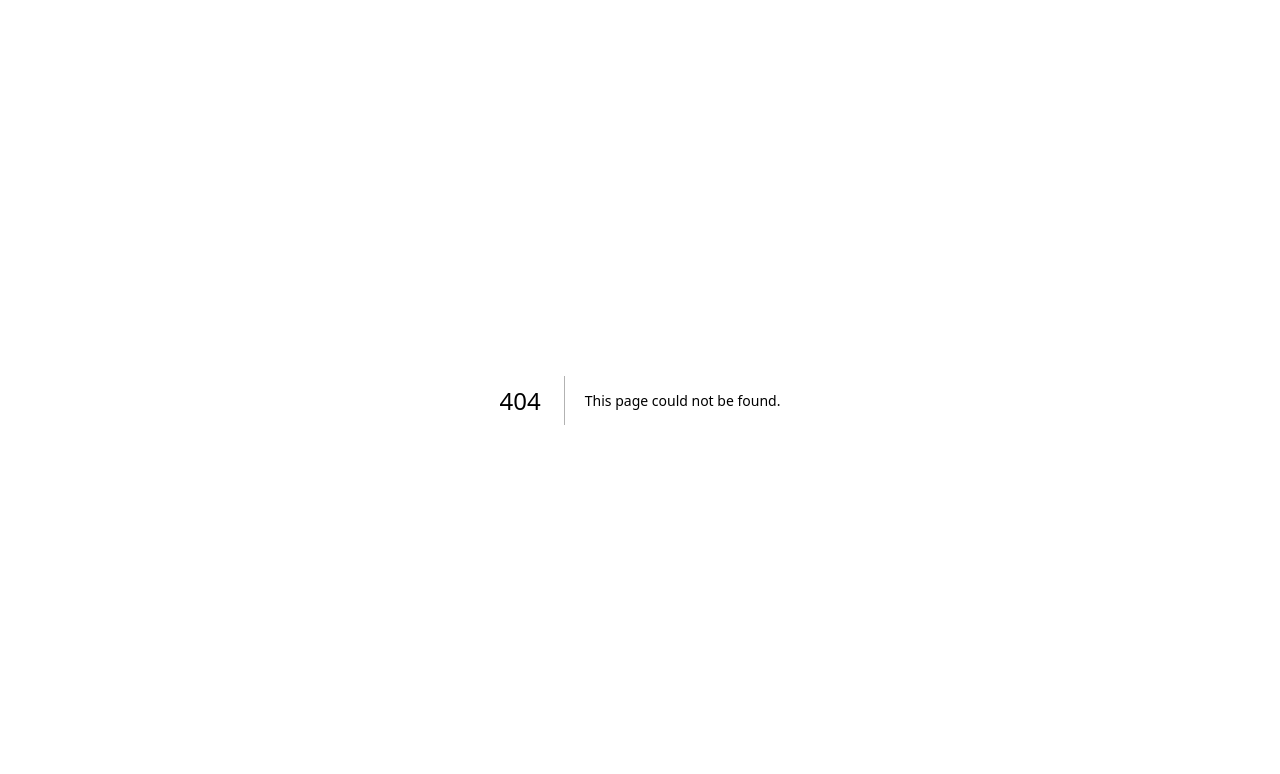
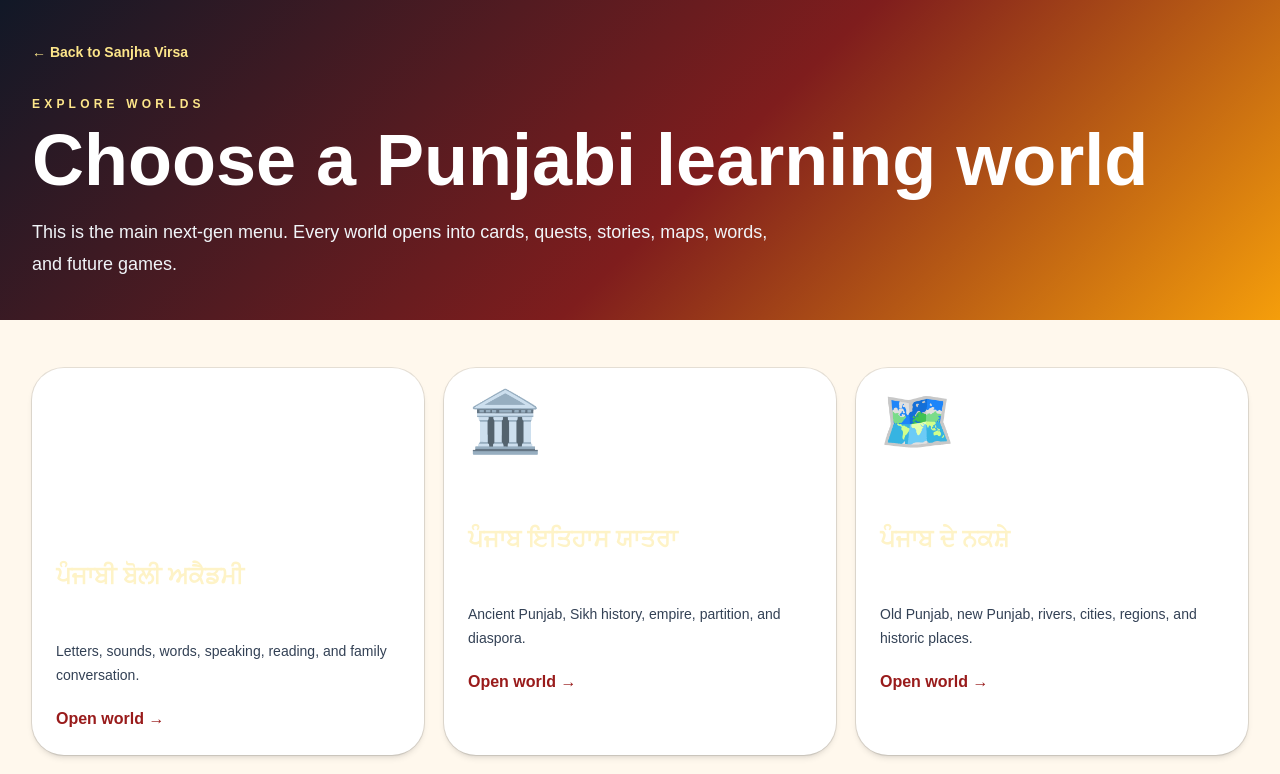
Before and after one commit to Gagan8atwal/sanjha-virsa, a Next.js app: page /worlds in a window 1280 px wide. Before the commit this address had no page. Shown: the top 774 px of the page. Built offline with nearby package versions, Linux system fonts and the light colour scheme.

Commit message:
Add learning worlds menu

```diff
--- /dev/null
+++ b/app/worlds/page.tsx
@@ -0,0 +1,37 @@
+import { learningWorlds } from '../../lib/learning-worlds';
+
+export default function WorldsPage() {
+  return (
+    <main className="min-h-screen bg-[#fff8ed] text-slate-950">
+      <section className="bg-[linear-gradient(135deg,#111827,#7f1d1d_55%,#f59e0b)] text-white">
+        <div className="mx-auto max-w-7xl px-5 py-10 md:px-8">
+          <a href="/" className="text-sm font-bold text-amber-200">← Back to Sanjha Virsa</a>
+          <p className="mt-8 text-xs font-black uppercase tracking-[0.35em] text-amber-200">Explore Worlds</p>
+          <h1 className="mt-3 text-5xl font-black leading-tight md:text-7xl">Choose a Punjabi learning world</h1>
+          <p className="mt-5 max-w-3xl text-lg leading-8 text-slate-100">This is the main next-gen menu. Every world opens into cards, quests, stories, maps, words, and future games.</p>
+        </div>
+      </section>
+
+      <section className="mx-auto max-w-7xl px-5 py-12 md:px-8">
+        <div className="grid gap-5 md:grid-cols-2 lg:grid-cols-3">
+          {learningWorlds.map((world) => (
+            <a key={world.id} href={world.route} className="group overflow-hidden rounded-[2rem] bg-white shadow-md ring-1 ring-black/10 transition hover:-translate-y-1 hover:shadow-2xl">
+              <div className={`bg-gradient-to-br ${world.color} p-6 text-white`}>
+                <div className="flex items-start justify-between gap-4">
+                  <span className="text-6xl">{world.emoji}</span>
+                  <span className="rounded-full bg-white/20 px-3 py-1 text-xs font-black">World</span>
+                </div>
+                <h2 className="mt-6 text-3xl font-black leading-tight">{world.title}</h2>
+                <p className="mt-2 text-2xl font-black text-amber-100">{world.punjabi}</p>
+              </div>
+              <div className="p-6">
+                <p className="text-sm leading-6 text-slate-700">{world.tagline}</p>
+                <p className="mt-5 font-black text-red-800 group-hover:underline">Open world →</p>
+              </div>
+            </a>
+          ))}
+        </div>
+      </section>
+    </main>
+  );
+}
```
